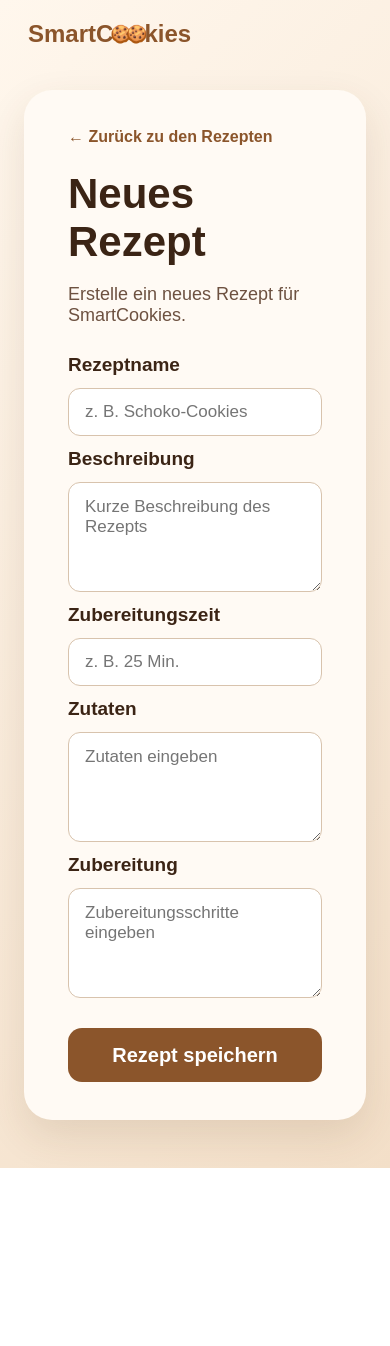
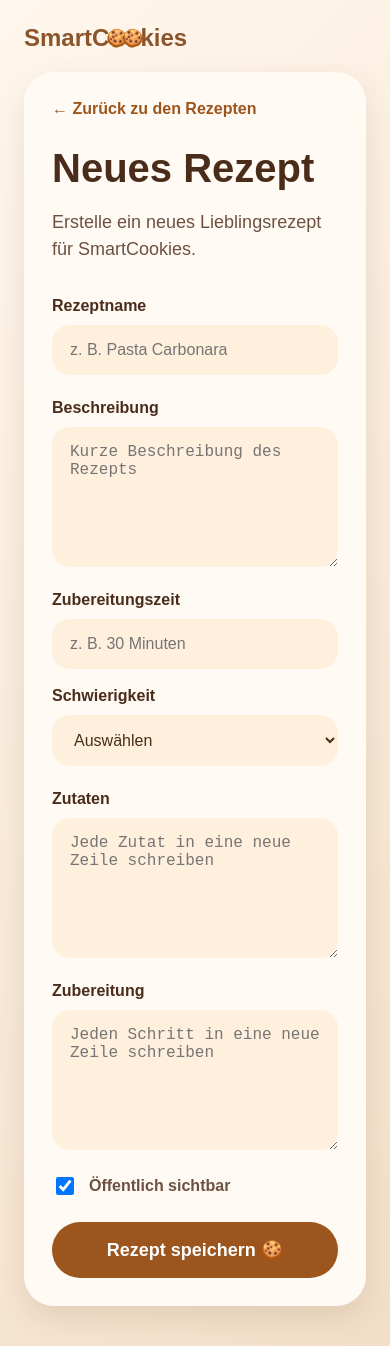
Before and after one commit to Tsu2706/Verteilte-Systeme, a SvelteKit app in the folder frontend/: page /recipes/new in a window 390 px wide. Before the commit the page ends 1168 px from the top, so only its background shows below. Built offline with nearby package versions, Linux system fonts and the light colour scheme.

Commit message:
Connect frontend with backend

```diff
--- a/frontend/src/routes/+page.svelte
+++ b/frontend/src/routes/+page.svelte
@@ -81,7 +81,7 @@
     font-family: Arial, sans-serif;
     background: linear-gradient(135deg, #fff7ed, #f3dfc8);
     color: #3b2415;
-    overflow: hidden;
+    overflow: auto;
   }
 
   .home {
--- a/frontend/src/routes/recipes/[id]/+page.svelte
+++ b/frontend/src/routes/recipes/[id]/+page.svelte
@@ -1,17 +1,30 @@
 <script lang="ts">
-  const recipe = {
-    title: "Schoko-Cookies",
-    time: "25 Min.",
-    difficulty: "Einfach",
-    description: "Knusprige Cookies mit Schokostückchen.",
-    ingredients: ["200g Mehl", "100g Butter", "80g Zucker", "1 Ei", "Schokostückchen"],
-    steps: [
-      "Alle Zutaten in eine Schüssel geben.",
-      "Teig gut verrühren.",
-      "Cookies formen und auf ein Backblech legen.",
-      "Bei 180 Grad ca. 12 Minuten backen."
-    ]
-  };
+  import { onMount } from "svelte";
+  import { page } from "$app/stores";
+  import { getRecipe, type Recipe } from "$lib/api";
+
+  let recipe = $state<Recipe | null>(null);
+  let loading = $state(true);
+  let error = $state("");
+
+  onMount(async () => {
+    const id = $page.params.id;
+
+    if (!id) {
+      error = "Keine Rezept-ID gefunden.";
+      loading = false;
+      return;
+    }
+
+    try {
+      recipe = await getRecipe(id);
+    } catch (err) {
+      error = "Rezept konnte nicht geladen werden.";
+      console.error(err);
+    } finally {
+      loading = false;
+    }
+  });
 </script>
 
 <main class="detail-page">
@@ -19,30 +32,90 @@
     SmartC<span class="cookie-o">🍪</span><span class="cookie-o">🍪</span>kies
   </a>
 
-  <section class="recipe-detail">
+  <section class="detail-card">
     <a href="/recipes" class="back-link">← Zurück zu den Rezepten</a>
 
+    {#if loading}
+      <div class="status-card">
+        <p>Rezept wird geladen...</p>
+      </div>
+    {:else if error}
+      <div class="status-card">
+        <p>{error}</p>
+      </div>
+    {:else if recipe}
+      <div class="recipe-header">
+        <div>
+          <p class="eyebrow">
+            {recipe.is_public ? "Öffentliches Rezept" : "Privates Rezept"}
+          </p>
+
           <h1>{recipe.title}</h1>
+
+          {#if recipe.description}
             <p class="description">{recipe.description}</p>
-
-    <div class="meta">
-      <span>⏱ {recipe.time}</span>
-      <span>⭐ {recipe.difficulty}</span>
+          {/if}
         </div>
 
+        <div class="cookie-badge">🍪</div>
+      </div>
+
+      <div class="meta-row">
+        {#if recipe.time}
+          <div class="meta-card">
+            <span>⏱</span>
+            <p>{recipe.time}</p>
+          </div>
+        {/if}
+
+        {#if recipe.difficulty}
+          <div class="meta-card">
+            <span>⭐</span>
+            <p>{recipe.difficulty}</p>
+          </div>
+        {/if}
+
+        <div class="meta-card">
+          <span>🥣</span>
+          <p>{recipe.ingredients?.length ?? 0} Zutaten</p>
+        </div>
+
+        <div class="meta-card">
+          <span>👣</span>
+          <p>{recipe.steps?.length ?? 0} Schritte</p>
+        </div>
+      </div>
+
+      <div class="content-grid">
+        <section class="info-box">
           <h2>Zutaten</h2>
+
+          {#if recipe.ingredients?.length}
             <ul>
               {#each recipe.ingredients as ingredient}
                 <li>{ingredient}</li>
               {/each}
             </ul>
+          {:else}
+            <p>Keine Zutaten vorhanden.</p>
+          {/if}
+        </section>
 
+        <section class="info-box">
           <h2>Zubereitung</h2>
+
+          {#if recipe.steps?.length}
             <ol>
               {#each recipe.steps as step}
                 <li>{step}</li>
               {/each}
             </ol>
+          {:else}
+            <p>Keine Zubereitungsschritte vorhanden.</p>
+          {/if}
+        </section>
+      </div>
+    {/if}
   </section>
 </main>
 
@@ -51,12 +124,12 @@
     margin: 0;
     font-family: Arial, sans-serif;
     background: linear-gradient(135deg, #fff7ed, #f3dfc8);
-    color: #2b2118;
+    color: #3b2415;
   }
 
   .detail-page {
     min-height: 100vh;
-    padding: 90px 24px 48px;
+    padding: 90px 24px 40px;
     box-sizing: border-box;
   }
 
@@ -70,8 +143,6 @@
     text-decoration: none;
     display: flex;
     align-items: center;
-    gap: 0;
-    z-index: 10;
   }
 
   .cookie-o {
@@ -83,55 +154,164 @@
     margin-right: -3px;
   }
 
-  .recipe-detail {
-    max-width: 850px;
+  .detail-card {
+    max-width: 1180px;
     margin: 0 auto;
     background: #fffaf4;
+    border-radius: 30px;
     padding: 42px;
-    border-radius: 28px;
-    box-shadow: 0 16px 40px rgba(92, 55, 25, 0.12);
+    box-shadow: 0 12px 30px rgba(92, 55, 25, 0.12);
   }
 
   .back-link {
-    color: #8b552b;
+    display: inline-block;
+    margin-bottom: 34px;
+    color: #9b551d;
+    text-decoration: none;
     font-weight: 800;
-    text-decoration: none;
+  }
+
+  .recipe-header {
+    display: flex;
+    justify-content: space-between;
+    gap: 28px;
+    align-items: flex-start;
+  }
+
+  .eyebrow {
+    color: #a35b27;
+    font-weight: 800;
+    font-size: 18px;
+    margin: 0 0 14px;
   }
 
   h1 {
-    font-size: 46px;
-    margin: 24px 0 12px;
-    color: #3b2415;
+    margin: 0;
+    font-size: 56px;
+    line-height: 0.95;
+    color: #4a2c1a;
+    letter-spacing: -2px;
   }
 
   .description {
-    font-size: 20px;
+    margin: 24px 0 0;
+    max-width: 760px;
     color: #6d5140;
+    font-size: 18px;
     line-height: 1.5;
   }
 
-  .meta {
+  .cookie-badge {
+    min-width: 90px;
+    height: 90px;
+    border-radius: 26px;
+    background: #fff0dd;
     display: flex;
-    gap: 14px;
-    margin: 26px 0;
+    align-items: center;
+    justify-content: center;
+    font-size: 52px;
   }
 
-  .meta span {
-    background: #e8d8c2;
+  .meta-row {
+    margin-top: 34px;
+    display: grid;
+    grid-template-columns: repeat(auto-fit, minmax(180px, 1fr));
+    gap: 16px;
+  }
+
+  .meta-card {
+    background: #fff0dd;
+    border-radius: 22px;
+    padding: 18px;
+    display: flex;
+    align-items: center;
+    gap: 12px;
+  }
+
+  .meta-card span {
+    font-size: 24px;
+  }
+
+  .meta-card p {
+    margin: 0;
     color: #4a2c1a;
-    padding: 10px 16px;
-    border-radius: 999px;
     font-weight: 800;
   }
 
-  h2 {
-    margin-top: 30px;
+  .content-grid {
+    margin-top: 28px;
+    display: grid;
+    grid-template-columns: 0.8fr 1.2fr;
+    gap: 22px;
+  }
+
+  .info-box {
+    background: #fff0dd;
+    border-radius: 24px;
+    padding: 26px;
+  }
+
+  .info-box h2 {
+    margin: 0 0 18px;
     color: #4a2c1a;
+    font-size: 28px;
+  }
+
+  ul,
+  ol {
+    margin: 0;
+    padding-left: 22px;
+    color: #6d5140;
+    font-size: 17px;
+    line-height: 1.6;
   }
 
   li {
     margin-bottom: 10px;
+  }
+
+  .info-box p,
+  .status-card p {
+    margin: 0;
+    color: #6d5140;
     font-size: 18px;
-    color: #5c4535;
+  }
+
+  .status-card {
+    text-align: center;
+    padding: 34px;
+  }
+
+  @media (max-width: 750px) {
+    .brand-link {
+      position: static;
+      margin-bottom: 20px;
+    }
+
+    .detail-page {
+      padding-top: 24px;
+    }
+
+    .detail-card {
+      padding: 28px;
+    }
+
+    .recipe-header {
+      flex-direction: column;
+    }
+
+    h1 {
+      font-size: 42px;
+    }
+
+    .content-grid {
+      grid-template-columns: 1fr;
+    }
+
+    .cookie-badge {
+      min-width: 74px;
+      height: 74px;
+      font-size: 42px;
+    }
   }
 </style>
--- a/frontend/src/routes/recipes/new/+page.svelte
+++ b/frontend/src/routes/recipes/new/+page.svelte
@@ -1,31 +1,147 @@
+<script lang="ts">
+  import { createRecipe } from "$lib/api";
+
+  let title = $state("");
+  let description = $state("");
+  let ingredients = $state("");
+  let steps = $state("");
+  let time = $state("");
+  let difficulty = $state("");
+  let isPublic = $state(true);
+
+  let saving = $state(false);
+  let error = $state("");
+
+  async function saveRecipe(event: SubmitEvent) {
+    event.preventDefault();
+
+    error = "";
+    saving = true;
+
+    try {
+      await createRecipe({
+        title,
+        description,
+        ingredients: ingredients
+          .split("\n")
+          .map((item) => item.trim())
+          .filter(Boolean),
+        steps: steps
+          .split("\n")
+          .map((item) => item.trim())
+          .filter(Boolean),
+        time,
+        difficulty,
+        is_public: isPublic
+      });
+
+      window.location.href = "/recipes";
+    } catch (err) {
+      error = "Rezept konnte nicht gespeichert werden.";
+      console.error(err);
+    } finally {
+      saving = false;
+    }
+  }
+</script>
+
 <main class="new-page">
   <a href="/" class="brand-link" aria-label="Zur Startseite">
     SmartC<span class="cookie-o">🍪</span><span class="cookie-o">🍪</span>kies
   </a>
 
   <section class="form-card">
-    <a href="/recipes" class="back-link">← Zurück zu den Rezepten</a>
+    <a href="/recipes" class="back-link">
+      ← Zurück zu den Rezepten
+    </a>
 
     <h1>Neues Rezept</h1>
-    <p>Erstelle ein neues Rezept für SmartCookies.</p>
 
-    <form>
-      <label for="title">Rezeptname</label>
-      <input id="title" type="text" placeholder="z. B. Schoko-Cookies" />
+    <p class="subtitle">
+      Erstelle ein neues Lieblingsrezept für SmartCookies.
+    </p>
 
-      <label for="description">Beschreibung</label>
-      <textarea id="description" placeholder="Kurze Beschreibung des Rezepts"></textarea>
+    <form onsubmit={saveRecipe}>
+      <div class="field">
+        <label for="title">Rezeptname</label>
+        <input
+          id="title"
+          bind:value={title}
+          type="text"
+          placeholder="z. B. Pasta Carbonara"
+          required
+        />
+      </div>
 
-      <label for="time">Zubereitungszeit</label>
-      <input id="time" type="text" placeholder="z. B. 25 Min." />
+      <div class="field">
+        <label for="description">Beschreibung</label>
+        <textarea
+          id="description"
+          bind:value={description}
+          placeholder="Kurze Beschreibung des Rezepts"
+        ></textarea>
+      </div>
 
-      <label for="ingredients">Zutaten</label>
-      <textarea id="ingredients" placeholder="Zutaten eingeben"></textarea>
+      <div class="double-grid">
+        <div class="field">
+          <label for="time">Zubereitungszeit</label>
+          <input
+            id="time"
+            bind:value={time}
+            type="text"
+            placeholder="z. B. 30 Minuten"
+          />
+        </div>
 
-      <label for="steps">Zubereitung</label>
-      <textarea id="steps" placeholder="Zubereitungsschritte eingeben"></textarea>
+        <div class="field">
+          <label for="difficulty">Schwierigkeit</label>
+          <select id="difficulty" bind:value={difficulty}>
+            <option value="">Auswählen</option>
+            <option value="Einfach">Einfach</option>
+            <option value="Mittel">Mittel</option>
+            <option value="Schwer">Schwer</option>
+          </select>
+        </div>
+      </div>
 
-      <button type="submit">Rezept speichern</button>
+      <div class="field">
+        <label for="ingredients">Zutaten</label>
+        <textarea
+          id="ingredients"
+          bind:value={ingredients}
+          placeholder="Jede Zutat in eine neue Zeile schreiben"
+          required
+        ></textarea>
+      </div>
+
+      <div class="field">
+        <label for="steps">Zubereitung</label>
+        <textarea
+          id="steps"
+          bind:value={steps}
+          placeholder="Jeden Schritt in eine neue Zeile schreiben"
+          required
+        ></textarea>
+      </div>
+
+      <label class="checkbox-row">
+        <input type="checkbox" bind:checked={isPublic} />
+        Öffentlich sichtbar
+      </label>
+
+      {#if error}
+        <div class="error-box">
+          {error}
+        </div>
+      {/if}
+
+      <button type="submit" disabled={saving}>
+        {#if saving}
+          Rezept wird gespeichert...
+        {:else}
+          Rezept speichern 🍪
+        {/if}
+      </button>
     </form>
   </section>
 </main>
@@ -35,13 +151,13 @@
     margin: 0;
     font-family: Arial, sans-serif;
     background: linear-gradient(135deg, #fff7ed, #f3dfc8);
-    color: #2b2118;
-    overflow-y: auto;
+    color: #3b2415;
+    overflow: auto;
   }
 
   .new-page {
     min-height: 100vh;
-    padding: 90px 24px 48px;
+    padding: 90px 24px 40px;
     box-sizing: border-box;
   }
 
@@ -55,8 +171,6 @@
     text-decoration: none;
     display: flex;
     align-items: center;
-    gap: 0;
-    z-index: 100;
   }
 
   .cookie-o {
@@ -69,73 +183,138 @@
   }
 
   .form-card {
-    max-width: 760px;
+    max-width: 900px;
     margin: 0 auto;
     background: #fffaf4;
-    padding: 38px 44px;
-    border-radius: 28px;
-    box-shadow: 0 16px 40px rgba(92, 55, 25, 0.12);
+    border-radius: 30px;
+    padding: 42px;
+    box-shadow: 0 12px 30px rgba(92, 55, 25, 0.12);
   }
 
   .back-link {
-    color: #8b552b;
+    display: inline-block;
+    margin-bottom: 28px;
+    color: #9b551d;
+    text-decoration: none;
     font-weight: 800;
-    text-decoration: none;
   }
 
   h1 {
-    font-size: 42px;
-    margin: 24px 0 10px;
-    color: #3b2415;
+    margin: 0;
+    font-size: 52px;
+    color: #4a2c1a;
   }
 
-  p {
+  .subtitle {
+    margin: 18px 0 34px;
+    color: #6d5140;
     font-size: 18px;
-    color: #6d5140;
-    margin-bottom: 28px;
+    line-height: 1.5;
   }
 
   form {
     display: flex;
     flex-direction: column;
-    gap: 12px;
+    gap: 24px;
   }
 
-  label {
-    font-size: 19px;
+  .field {
+    display: flex;
+    flex-direction: column;
+    gap: 10px;
+  }
+
+  .field label {
     font-weight: 800;
-    color: #3b2415;
+    color: #4a2c1a;
   }
 
   input,
-  textarea {
-    border-radius: 12px;
-    border: 1px solid #d8c3ad;
-    padding: 14px 16px;
-    font-size: 17px;
-    font-family: Arial, sans-serif;
-    background: white;
-  }
-
-  input {
-    height: 48px;
+  textarea,
+  select {
+    border: none;
+    outline: none;
+    background: #fff0dd;
+    border-radius: 18px;
+    padding: 16px 18px;
+    font-size: 16px;
+    color: #4a2c1a;
     box-sizing: border-box;
   }
 
   textarea {
-    min-height: 80px;
+    min-height: 140px;
     resize: vertical;
   }
 
+  .double-grid {
+    display: grid;
+    grid-template-columns: 1fr 1fr;
+    gap: 18px;
+  }
+
+  .checkbox-row {
+    display: flex;
+    align-items: center;
+    gap: 12px;
+    font-weight: 700;
+    color: #6d5140;
+  }
+
+  .checkbox-row input {
+    width: 18px;
+    height: 18px;
+  }
+
   button {
-    height: 54px;
-    border-radius: 14px;
-    font-size: 20px;
+    height: 56px;
+    border: none;
+    border-radius: 999px;
+    background: #9b551d;
+    color: white;
+    font-size: 18px;
     font-weight: 800;
-    margin-top: 18px;
     cursor: pointer;
-    background: #8b552b;
-    color: white;
-    border: none;
+    transition: transform 0.2s ease;
+  }
+
+  button:hover {
+    transform: translateY(-2px);
+  }
+
+  button:disabled {
+    opacity: 0.7;
+    cursor: not-allowed;
+  }
+
+  .error-box {
+    background: #ffe4e1;
+    color: #b42318;
+    padding: 16px 18px;
+    border-radius: 18px;
+    font-weight: 700;
+  }
+
+  @media (max-width: 750px) {
+    .brand-link {
+      position: static;
+      margin-bottom: 20px;
+    }
+
+    .new-page {
+      padding-top: 24px;
+    }
+
+    .form-card {
+      padding: 28px;
+    }
+
+    .double-grid {
+      grid-template-columns: 1fr;
+    }
+
+    h1 {
+      font-size: 40px;
+    }
   }
 </style>
```
Also changed, not shown: frontend/src/lib/api.ts (+33 -63 lines), frontend/src/routes/recipes/+page.svelte (+34 -15 lines). Lines whose indentation alone changed are shown as unchanged.
